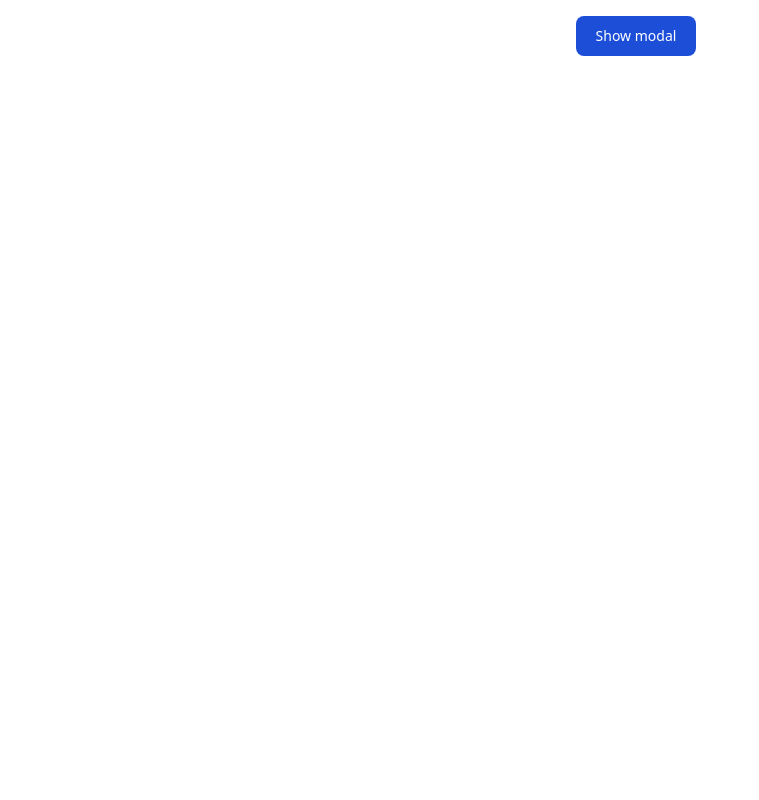
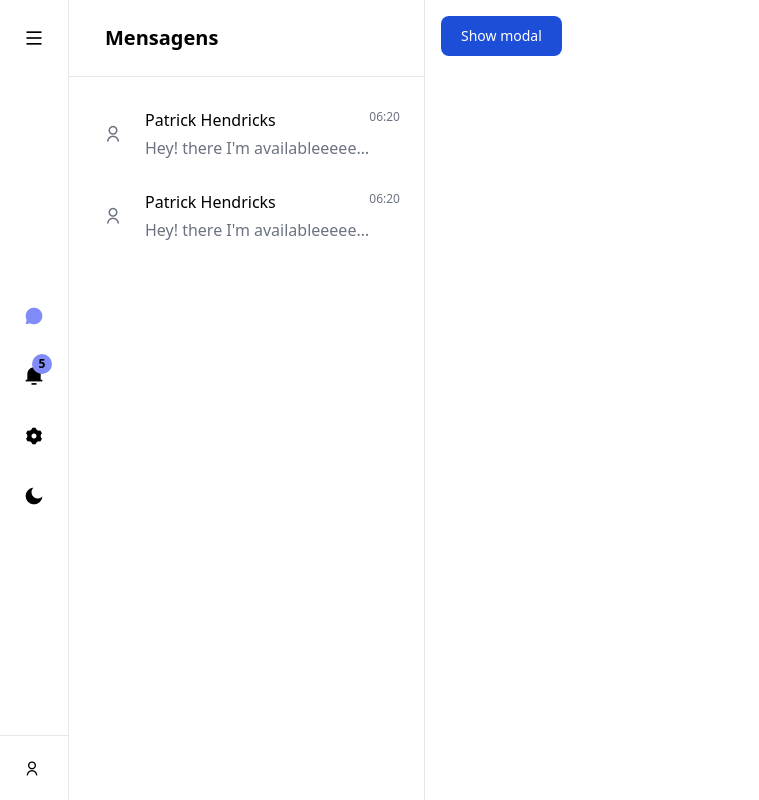
Before and after one commit to flpcovre/LikeZap, a Nuxt app in the folder client/: page / in a window 1280 px wide. Shown: the whole page, without its empty margins (0-759 px from the left). Built offline with nearby package versions, Linux system fonts and the light colour scheme.

Commit message:
Add sidebar layout components and integrate remixicon for improved UI

```diff
--- a/client/app.vue
+++ b/client/app.vue
@@ -1,5 +1,7 @@
 <template>
   <div>
-    <NuxtPage/>
+    <NuxtLayout>
+      <NuxtPage/>
+    </NuxtLayout>
   </div>
 </template>
--- /dev/null
+++ b/client/components/layout/web/Sidebar/Sidebar.vue
@@ -0,0 +1,50 @@
+<template>
+    <div class="flex flex-col overflow-hidden">
+        <!-- Menu Hamburguer -->
+        <div class="p-4 border-b dark:border-gray-700">
+            <h1 class="p-2 ml-3 font-semibold text-xl">Mensagens</h1>
+        </div>
+        <!-- Navegação -->
+        <nav class="flex-1 overflow-y-auto overflow-x-hidden scrollbar-custom p-4">
+            <ul>
+                <li>
+                    <a href="#" onclick="openChatMobile()">
+                        <div
+                            class="flex items-center hover:dark:bg-gray-700 rounded-lg py-[15px] px-2 transition-all duration-200">
+                            <div
+                                class="relative flex-shrink-0 mr-3 ltr:mr-3 rtl:ml-3 flex items-center justify-center w-10 h-10 dark:bg-gray-600 rounded-full">
+                                <i class="ri-user-line text-gray-500 dark:text-gray-300 text-lg"></i>
+                            </div>
+                            <div class="flex-grow overflow-hidden">
+                                <h5 class="mb-1 text-base truncate dark:text-gray-50">Patrick Hendricks</h5>
+                                <p class="mb-0 text-gray-500 truncate dark:text-gray-300 text-14">Hey! there I'm
+                                    availableeeeeeeeeeeeeeeeeeeeeeeee</p>
+                            </div>
+                            <div class="text-gray-500 text-[12px] dark:text-gray-300 flex-shrink-0 self-start">
+                                06:20</div>
+                        </div>
+                    </a>
+                </li>
+
+                <li>
+                    <a href="#" onclick="openChatMobile()">
+                        <div
+                            class="flex items-center hover:dark:bg-gray-700 rounded-lg py-[15px] px-2 transition-all duration-200">
+                            <div
+                                class="relative flex-shrink-0 mr-3 ltr:mr-3 rtl:ml-3 flex items-center justify-center w-10 h-10 dark:bg-gray-600 rounded-full">
+                                <i class="ri-user-line text-gray-500 dark:text-gray-300 text-lg"></i>
+                            </div>
+                            <div class="flex-grow overflow-hidden">
+                                <h5 class="mb-1 text-base truncate dark:text-gray-50">Patrick Hendricks</h5>
+                                <p class="mb-0 text-gray-500 truncate dark:text-gray-300 text-14">Hey! there I'm
+                                    availableeeeeeeeeeeeeeeeeeeeeeeee</p>
+                            </div>
+                            <div class="text-gray-500 text-[12px] dark:text-gray-300 flex-shrink-0 self-start">
+                                06:20</div>
+                        </div>
+                    </a>
+                </li>
+            </ul>
+        </nav>
+    </div>
+</template>
--- /dev/null
+++ b/client/components/layout/web/SidebarNavigation/SidebarNavigation.vue
@@ -0,0 +1,39 @@
+<template>
+    <div class="flex flex-col justify-between border-r dark:border-gray-700">
+        <!-- Menu Hamburguer -->
+        <div class="p-4">
+            <button class="p-2 rounded-lg cursor-pointer">
+                <i class="ri-menu-line text-xl"></i>
+            </button>
+        </div>
+
+        <!-- Icônes abaixo do menu hamburguer -->
+        <div class="p-4 flex flex-col space-y-4">
+            <a class="p-2 rounded-lg cursor-pointer" title="Chat">
+                <i class="ri-chat-3-fill text-xl text-indigo-400"></i>
+            </a>
+            <a class="p-2 rounded-lg relative cursor-pointer" title="Notificações">
+                <i class="ri-notification-3-fill text-xl dark:text-gray-400"></i>
+                <span
+                    class="absolute top-0 right-0 inline-flex items-center justify-center w-5 h-5 text-xs font-bold dark:text-white bg-indigo-400 rounded-full">
+                    5
+                </span>
+            </a>
+            <a class="p-2 rounded-lg cursor-pointer" title="Configurações">
+                <i class="ri-settings-3-fill text-xl dark:text-gray-400"></i>
+            </a>
+            <a class="p-2 rounded-lg cursor-pointer" title="Modo Escuro">
+                <i class="ri-moon-fill text-xl dark:text-gray-400"></i>
+            </a>
+        </div>
+
+        <!-- User Profile -->
+        <div class="border-t dark:border-gray-700 p-4">
+            <div class="flex items-center">
+                <div class="w-8 h-8 rounded-full dark:bg-gray-300 flex items-center justify-center">
+                    <i class="ri-user-line dark:text-gray-600"></i>
+                </div>
+            </div>
+        </div>
+    </div>
+</template>
--- /dev/null
+++ b/client/components/layout/web/SidebarWrapper.vue
@@ -0,0 +1,5 @@
+<template>
+    <aside class="w-full md:w-[425px] dark:bg-gray-800 border-r dark:border-gray-700 grid grid-cols-[auto,1fr] transition-all duration-300">
+        <slot/>
+    </aside>
+</template>
--- /dev/null
+++ b/client/components/layout/web/Web.vue
@@ -0,0 +1,17 @@
+<template>
+    <WebWrapper>
+        <SidebarWrapper>
+            <SidebarNavigation/>
+            <Sidebar/>
+        </SidebarWrapper>
+
+        <slot/>
+    </WebWrapper>
+</template>
+
+<script setup lang="ts">
+import WebWrapper from './WebWrapper.vue';
+import SidebarWrapper from './SidebarWrapper.vue';
+import SidebarNavigation from './SidebarNavigation/SidebarNavigation.vue';
+import Sidebar from './Sidebar/Sidebar.vue';
+</script>
--- /dev/null
+++ b/client/components/layout/web/WebWrapper.vue
@@ -0,0 +1,7 @@
+<template>
+    <div class="dark:bg-gray-800 dark:text-gray-300">
+        <div class="flex h-screen">
+            <slot/>
+        </div>
+    </div>
+</template>
--- /dev/null
+++ b/client/layouts/default.vue
@@ -0,0 +1,9 @@
+<template>
+    <Web>
+        <slot/>
+    </Web>
+</template>
+
+<script setup lang="ts">
+import Web from '~/components/layout/web/Web.vue';
+</script>
--- a/client/nuxt.config.ts
+++ b/client/nuxt.config.ts
@@ -3,6 +3,9 @@
   modules: [
     '@nuxtjs/tailwindcss'
   ],
+  css: [
+    'remixicon/fonts/remixicon.css'
+  ],
   compatibilityDate: '2024-11-01',
   devtools: { enabled: true }
 })
--- a/client/package.json
+++ b/client/package.json
@@ -12,6 +12,7 @@
   "dependencies": {
     "flowbite": "^3.1.2",
     "nuxt": "^3.15.4",
+    "remixicon": "^4.6.0",
     "vue": "latest",
     "vue-router": "latest"
   },
--- a/client/tailwind.config.js
+++ b/client/tailwind.config.js
@@ -8,7 +8,7 @@
     "./nuxt.config.{js,ts}",
     "./node_modules/flowbite/**/*.{js,ts}"
   ],
-  darkMode: "class",
+  // darkMode: "class",
   theme: {
     extend: {},
   },
```
Also changed, not shown: 1 other file (tests, documents, lock files or other folders).
